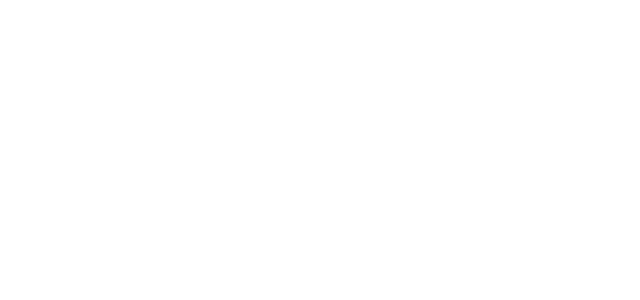
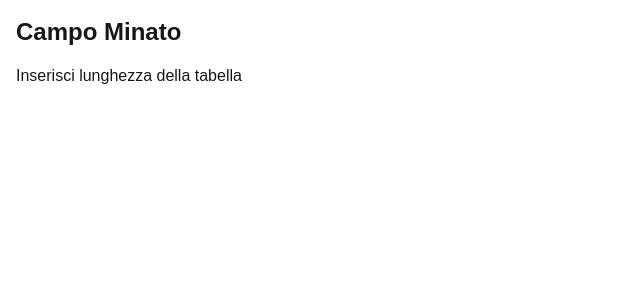
Before and after one commit to federicodececco/campo-minato, a Next.js app in the folder campo-minato/: page / in a window 1280 px wide. Shown: the top 300 px of the page, without its empty margins (0-640 px from the left). Built offline with nearby package versions, Linux system fonts and the light colour scheme.

Commit message:
feat: added basic layout

```diff
--- a/campo-minato/src/app/page.tsx
+++ b/campo-minato/src/app/page.tsx
@@ -1,9 +1,12 @@
-
-
+import { Grid, generateGrid } from "@/lib/gridUtils";
+import GridForm from "@/components/GridForm";
 export default function Home() {
   return (
-    <div className="">
-
-    </div>
+    <>
+      <div className="container mx-auto p-4">
+        <h1 className="text-2xl font-bold mb-4">Campo Minato</h1>
+        <GridForm></GridForm>
+      </div>
+    </>
   );
 }
--- /dev/null
+++ b/campo-minato/src/components/Grid.tsx
@@ -0,0 +1,37 @@
+"use client";
+
+import { Casella } from "@/lib/gridUtils";
+
+interface GridInterface {
+  grid: Casella[][];
+}
+
+export default function GridComponent({ grid }: GridInterface) {
+  const handleCellClick = (row: number, col: number) => {
+    console.log(`Clicked cell: ${row}, ${col}`);
+    console.log(`Bomba: ${grid[row][col].bomba}`);
+    console.log(`Prossimità: ${grid[row][col].prossimità}`);
+  };
+
+  return (
+    <div
+      className="grid gap-1 p-4"
+      style={{
+        gridTemplateColumns: `repeat(${grid.length}, 1fr)`,
+        maxWidth: `${grid.length * 40}px`,
+      }}
+    >
+      {grid.map((row, rowIndex) =>
+        row.map((cell, colIndex) => (
+          <button
+            key={`${rowIndex}-${colIndex}`}
+            onClick={() => handleCellClick(rowIndex, colIndex)}
+            className="w-8 h-8 border border-gray-400 bg-gray-200 hover:bg-gray-300 text-black text-sm font-bold flex items-center justify-center"
+          >
+            {cell.bomba ? "boom" : cell.prossimità > 0 ? cell.prossimità : ""}
+          </button>
+        ))
+      )}
+    </div>
+  );
+}
--- /dev/null
+++ b/campo-minato/src/components/GridForm.tsx
@@ -0,0 +1,57 @@
+"use client";
+
+import { FormEvent, useState } from "react";
+import { generateGrid, Casella, Grid } from "@/lib/gridUtils";
+import GridComponent from "./Grid";
+export default function GridForm() {
+  const [grid, setGrid] = useState<Casella[][] | null>(null);
+  const [formData, setFormData] = useState({
+    length: 0,
+  });
+
+  function handleInputChange(e) {
+    const { name, value } = e.currentTarget;
+    console.log(formData.length);
+
+    setFormData((prev) => ({
+      ...prev,
+      [name]: parseInt(value) || 0,
+    }));
+  }
+
+  function handleSubmit(e) {
+    e.preventDefault();
+    const length = formData.length;
+    const newGrid = new Grid(length);
+    const displayGrid = generateGrid(newGrid);
+    setGrid(displayGrid);
+  }
+
+  return (
+    <div>
+      <form onSubmit={handleSubmit} className="mb-4">
+        <label htmlFor="length" className="block mb-2">
+          Inserisci lunghezza della tabella
+        </label>
+        <input
+          type="number"
+          name="length"
+          id="length"
+          min="3"
+          max="20"
+          required
+          className="border border-white text-white bg-transparent mx-2 px-2 py-1"
+          onChange={handleInputChange}
+        />
+        <button
+          type="submit"
+          className="border border-white text-white px-4 py-1 hover:bg-white hover:text-black"
+        >
+          Genera Griglia
+        </button>
+      </form>
+
+      {grid && <GridComponent grid={grid} />}
+    </div>
+  );
+}
--- a/campo-minato/src/lib/gridUtils.ts
+++ b/campo-minato/src/lib/gridUtils.ts
@@ -4,7 +4,7 @@
   hard = "HARD",
 }
 
-class Grid {
+export class Grid {
   sideLength: number;
   difficulty: Grades;
   constructor(x: number, difficulty: Grades = Grades.easy) {
@@ -13,12 +13,12 @@
   }
 }
 
-class Casella {
+export class Casella {
   bomba: boolean;
-  prossimità: number;
-  constructor(bomba: boolean = false, prossimità: number = 0) {
+  proximity: number;
+  constructor(bomba: boolean = false, proximity: number = 0) {
     this.bomba = bomba;
-    this.prossimità = prossimità;
+    this.proximity = proximity;
   }
 }
 
@@ -33,7 +33,7 @@
  ** {number} bombe: numero di bombe
  *
  */
-function generateGrid(board: Grid, bombe?: number): Casella[][] {
+export function generateGrid(board: Grid, bombe?: number): Casella[][] {
   const n = board.sideLength;
 
   let grid: Casella[][] = [];
@@ -55,8 +55,8 @@
   let i = 0;
   /* posiziona le bombe sulla board */
   while (i < numBombe) {
-    let x = getRandomInt(0, n);
-    let y = getRandomInt(0, n);
+    let x = getRandomInt(0, n - 1);
+    let y = getRandomInt(0, n - 1);
 
     if (!grid[y][x].bomba) {
       grid[y][x].bomba = true;
@@ -74,7 +74,7 @@
             newX < n &&
             !(k === 0 && j === 0)
           ) {
-            grid[newY][newX].prossimità++;
+            grid[newY][newX].proximity++;
           }
         }
       }
```
